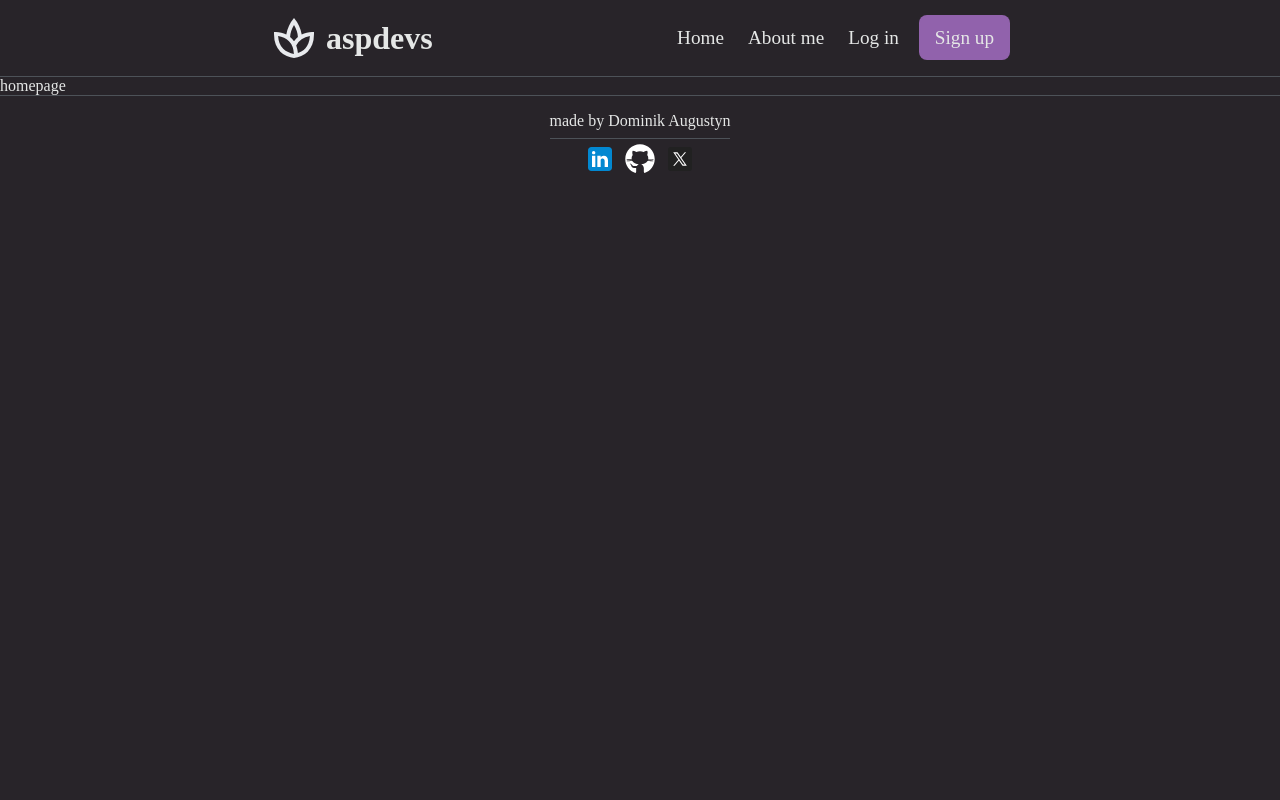
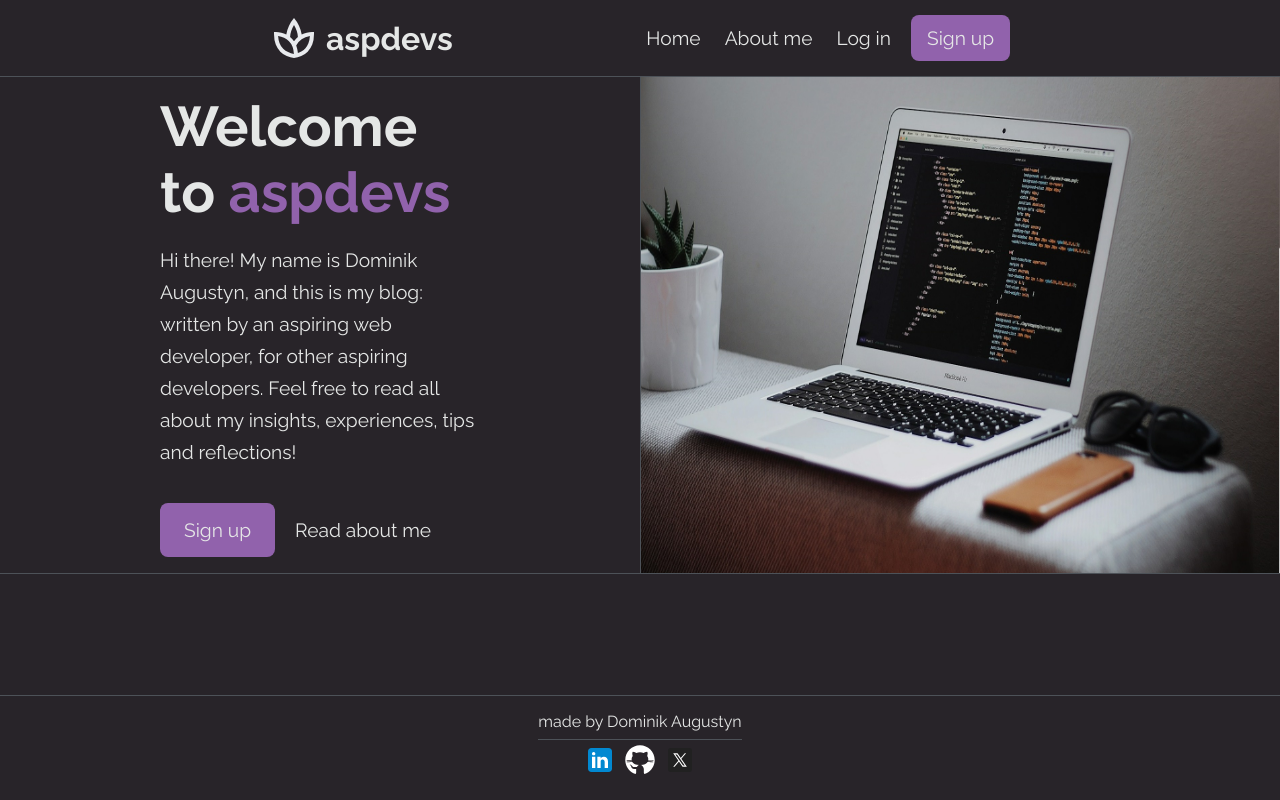
Before and after one commit to augustynd02/top-blog, a React (Vite) app in the folder client/: page / in a window 1280 px wide. Built offline with nearby package versions, Linux system fonts and the light colour scheme; a web font is replaced by a local one.

Commit message:
feat: add welcoming section to homepage

```diff
--- a/client/src/pages/HomePage/HomePage.jsx
+++ b/client/src/pages/HomePage/HomePage.jsx
@@ -1,11 +1,30 @@
 import Footer from "../../components/Footer/Footer";
 import Header from "../../components/Header/Header";
+
+import styles from "./homepage.module.css";
+import heroImage from "../../assets/images/hero.jpg";
 
 function HomePage() {
     return (
         <>
             <Header />
-            <div>homepage</div>
+            <main>
+                <div className={styles.welcomeContainer}>
+                    <div className={styles.welcomeMessage}>
+                        <div className={styles.messageContainer}>
+                            <h2>Welcome to <span>aspdevs</span></h2>
+                            <p>Hi there! My name is Dominik Augustyn, and this is my blog: written by an aspiring web developer, for other aspiring developers. Feel free to read all about my insights, experiences, tips and reflections!</p>
+                        </div>
+                        <div className={styles.action}>
+                            <a href="/register" className={styles.styledLink}>Sign up</a>
+                            <a href="/about-me">Read about me</a>
+                        </div>
+                    </div>
+                    <div className={styles.welcomeImage}>
+                        <img src={heroImage} alt="Coding hero image" />
+                    </div>
+                </div>
+            </main>
             <Footer />
         </>
     )
--- /dev/null
+++ b/client/src/pages/HomePage/homepage.module.css
@@ -0,0 +1,84 @@
+.welcomeContainer {
+    display: flex;
+    border-bottom: 1px solid var(--color-border);
+}
+
+.welcomeMessage {
+    width: 50%;
+    display: flex;
+    flex-direction: column;
+    justify-content: center;
+    align-items: center;
+}
+
+.messageContainer {
+    width: 50%;
+}
+
+h2 {
+    font-size: 3.5em;
+    margin: 1rem 0;
+}
+
+h2 span {
+    color: var(--color-primary);
+}
+
+p {
+    font-size: 1.2rem;
+    line-height: 2rem;
+}
+
+.action {
+    width: 50%;
+    display: flex;
+    gap: 1rem;
+    padding: 1rem 0rem;
+    align-items: center;
+}
+
+.styledLink {
+    background-color: var(--color-primary);
+    padding: 1rem 1.5rem;
+    border-radius: 8px;
+}
+
+.styledLink:hover {
+    text-decoration: none;
+    background-color: var(--color-primary-darker);
+}
+
+
+.welcomeImage {
+    width: 50%;
+    border-left: 1px solid var(--color-border);
+}
+
+img {
+    max-width: 100%;
+    height: 100%;
+}
+
+@media screen and (max-width: 1200px) {
+    .welcomeContainer {
+        flex-direction: column;
+    }
+
+    .welcomeMessage {
+        width: 100%;
+        padding: 2rem;
+        text-align: center;
+    }
+
+    .messageContainer {
+        width: 100%;
+    }
+
+    .welcomeImage {
+        width: 100%;
+    }
+
+    .action {
+        justify-content: center;
+    }
+}
```
Also changed, not shown: client/src/assets/fonts/Raleway-VariableFont_wght.ttf (added), client/src/assets/images/hero.jpg (added).
